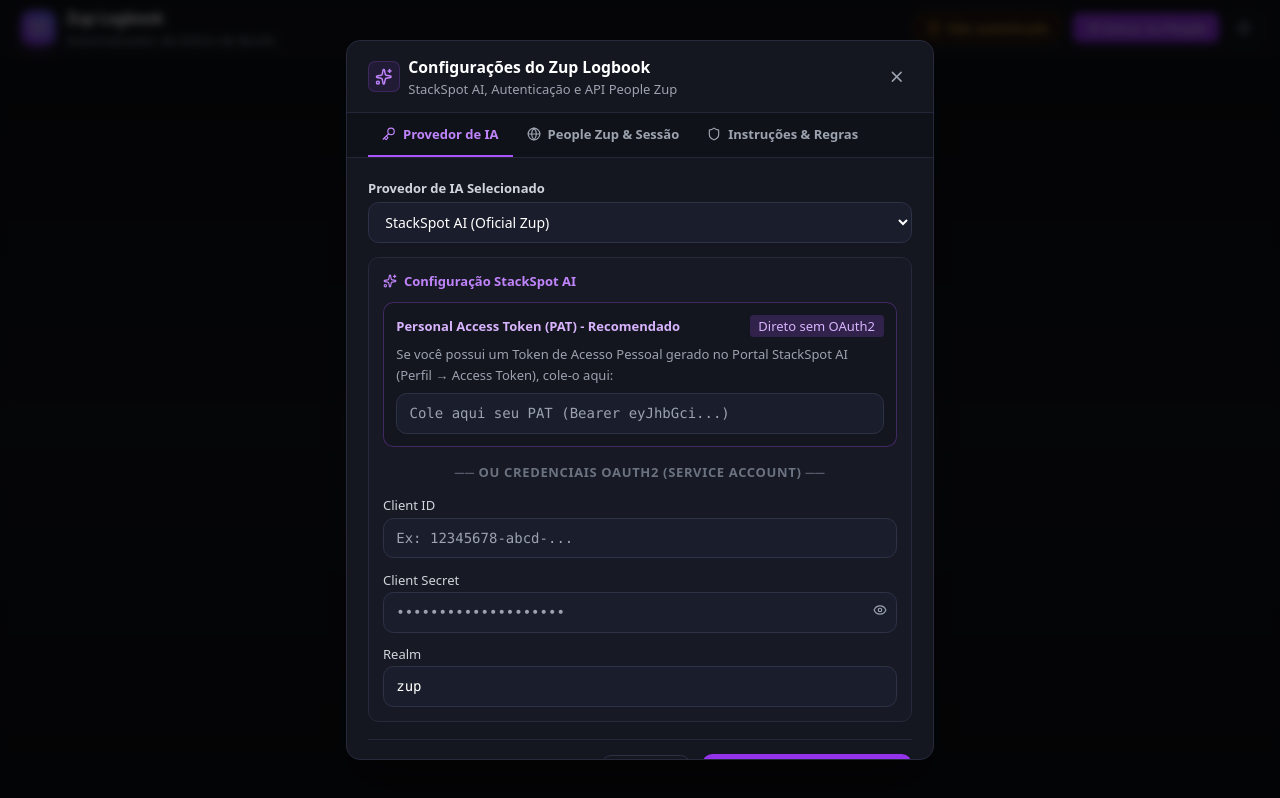
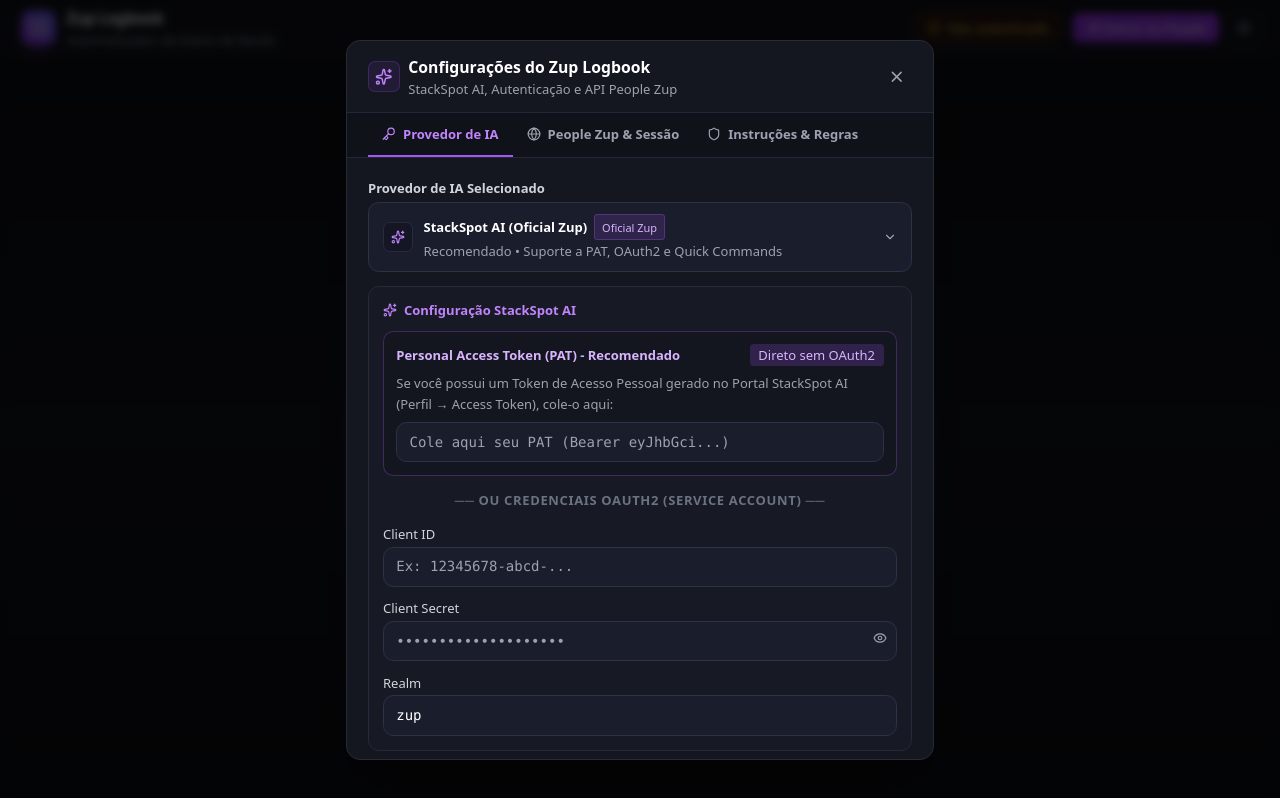
Before and after one commit to felipeaufe/zup-logbook, a React (Vite) app: page / in a window 1280 px wide. Both pictures are taken after a click on the button "Configurações (StackSpot AI, Endpoints, Regras)". Built offline with nearby package versions, Linux system fonts and the light colour scheme.

Commit message:
fix(ui): substituir select nativo por dropdown escuro personalizado no SettingsModal

```diff
--- a/src/renderer/components/SettingsModal.tsx
+++ b/src/renderer/components/SettingsModal.tsx
@@ -1,6 +1,23 @@
-import React, { useState, useEffect } from 'react';
+import React, { useState, useEffect, useRef } from 'react';
 import { AppSettings, AuthSession } from '../../types';
-import { X, Key, Globe, Sparkles, Shield, Save, Eye, EyeOff, Check, Copy, RefreshCw, AlertCircle, RotateCcw } from 'lucide-react';
+import {
+  X,
+  Key,
+  Globe,
+  Sparkles,
+  Shield,
+  Save,
+  Eye,
+  EyeOff,
+  Check,
+  Copy,
+  RefreshCw,
+  AlertCircle,
+  RotateCcw,
+  ChevronDown,
+  Bot,
+  Cpu,
+} from 'lucide-react';
 import {
   DEFAULT_INSTRUCTIONS,
   DEFAULT_LEADERSHIP_TEMPLATE,
@@ -35,6 +52,18 @@
   const [copiedToken, setCopiedToken] = useState(false);
   const [isRefreshingToken, setIsRefreshingToken] = useState(false);
   const [refreshFeedback, setRefreshFeedback] = useState<{ success: boolean; message: string } | null>(null);
+  const [isProviderSelectOpen, setIsProviderSelectOpen] = useState(false);
+  const providerSelectRef = useRef<HTMLDivElement>(null);
+
+  useEffect(() => {
+    const handleClickOutside = (event: MouseEvent) => {
+      if (providerSelectRef.current && !providerSelectRef.current.contains(event.target as Node)) {
+        setIsProviderSelectOpen(false);
+      }
+    };
+    document.addEventListener('mousedown', handleClickOutside);
+    return () => document.removeEventListener('mousedown', handleClickOutside);
+  }, []);
 
   useEffect(() => {
     setFormData(settings);
@@ -162,19 +191,125 @@
         <form onSubmit={handleSave} className="flex-1 overflow-y-auto p-6 space-y-5">
           {activeTab === 'ai' && (
             <div className="space-y-4">
-              <div>
+              <div className="relative" ref={providerSelectRef}>
                 <label className="block text-sm font-semibold text-gray-300 mb-1.5">
                   Provedor de IA Selecionado
                 </label>
-                <select
-                  value={formData.aiProvider}
-                  onChange={(e) => setFormData({ ...formData, aiProvider: e.target.value as any })}
-                  className="w-full bg-[#1A1D2B] border border-[#2D3247] rounded-xl px-3.5 py-2.5 text-base text-white focus:outline-none focus:border-purple-500"
-                >
-                  <option value="stackspot">StackSpot AI (Oficial Zup)</option>
-                  <option value="gemini">Google Gemini (Alternativa)</option>
-                  <option value="openai">OpenAI (GPT-4o / GPT-4o-mini)</option>
-                </select>
+
+                {(() => {
+                  const providers = [
+                    {
+                      id: 'stackspot' as const,
+                      name: 'StackSpot AI (Oficial Zup)',
+                      description: 'Recomendado • Suporte a PAT, OAuth2 e Quick Commands',
+                      badge: 'Oficial Zup',
+                      icon: Sparkles,
+                      iconColor: 'text-purple-400',
+                    },
+                    {
+                      id: 'gemini' as const,
+                      name: 'Google Gemini (Alternativa)',
+                      description: 'Modelos gemini-2.5-flash e gemini-pro via API Key',
+                      badge: 'Google Cloud',
+                      icon: Bot,
+                      iconColor: 'text-blue-400',
+                    },
+                    {
+                      id: 'openai' as const,
+                      name: 'OpenAI (GPT-4o / GPT-4o-mini)',
+                      description: 'Modelos GPT-4o e GPT-4o-mini via API Key',
+                      badge: 'OpenAI',
+                      icon: Cpu,
+                      iconColor: 'text-emerald-400',
+                    },
+                  ];
+
+                  const currentProvider = providers.find((p) => p.id === formData.aiProvider) || providers[0];
+                  const CurrentIcon = currentProvider.icon;
+
+                  return (
+                    <div className="relative">
+                      <button
+                        type="button"
+                        onClick={() => setIsProviderSelectOpen(!isProviderSelectOpen)}
+                        className={`w-full bg-[#1A1D2B] border rounded-xl px-4 py-3 text-left flex items-center justify-between transition-all cursor-pointer select-none ${
+                          isProviderSelectOpen
+                            ? 'border-purple-500 ring-2 ring-purple-500/20 shadow-lg shadow-purple-500/10'
+                            : 'border-[#2D3247] hover:border-purple-500/50 hover:bg-[#1E2234]'
+                        }`}
+                      >
+                        <div className="flex items-center gap-3">
+                          <div className={`p-2 rounded-lg bg-[#141624] border border-[#272B3E] ${currentProvider.iconColor}`}>
+                            <CurrentIcon className="w-4 h-4" />
+                          </div>
+                          <div>
+                            <div className="flex items-center gap-2">
+                              <span className="font-semibold text-white text-sm">
+                                {currentProvider.name}
+                              </span>
+                              <span className="text-[11px] px-2 py-0.5 rounded font-medium bg-purple-500/15 text-purple-300 border border-purple-500/30">
+                                {currentProvider.badge}
+                              </span>
+                            </div>
+                            <p className="text-xs text-gray-400 mt-0.5">{currentProvider.description}</p>
+                          </div>
+                        </div>
+                        <ChevronDown
+                          className={`w-4 h-4 text-gray-400 transition-transform duration-200 shrink-0 ml-2 ${
+                            isProviderSelectOpen ? 'rotate-180 text-purple-400' : ''
+                          }`}
+                        />
+                      </button>
+
+                      {isProviderSelectOpen && (
+                        <div className="absolute left-0 right-0 top-full mt-2 bg-[#171926] border border-[#2D3247] rounded-xl shadow-2xl overflow-hidden z-50 p-1.5 space-y-1 backdrop-blur-md">
+                          {providers.map((provider) => {
+                            const isSelected = formData.aiProvider === provider.id;
+                            const Icon = provider.icon;
+                            return (
+                              <div
+                                key={provider.id}
+                                onClick={() => {
+                                  setFormData({ ...formData, aiProvider: provider.id });
+                                  setIsProviderSelectOpen(false);
+                                }}
+                                className={`flex items-center justify-between p-3 rounded-lg cursor-pointer transition-all ${
+                                  isSelected
+                                    ? 'bg-purple-600/20 border border-purple-500/50 text-white'
+                                    : 'hover:bg-[#202436] text-gray-300 hover:text-white border border-transparent'
+                                }`}
+                              >
+                                <div className="flex items-center gap-3">
+                                  <div
+                                    className={`p-2 rounded-lg bg-[#12141F] border border-[#262A3D] ${provider.iconColor}`}
+                                  >
+                                    <Icon className="w-4 h-4" />
+                                  </div>
+                                  <div>
+                                    <div className="flex items-center gap-2">
+                                      <span className="font-semibold text-sm">{provider.name}</span>
+                                      <span
+                                        className={`text-[11px] px-1.5 py-0.5 rounded font-medium ${
+                                          isSelected
+                                            ? 'bg-purple-500/30 text-purple-200'
+                                            : 'bg-[#22273A] text-gray-400'
+                                        }`}
+                                      >
+                                        {provider.badge}
+                                      </span>
+                                    </div>
+                                    <p className="text-xs text-gray-400 mt-0.5">{provider.description}</p>
+                                  </div>
+                                </div>
+                                {isSelected && <Check className="w-4 h-4 text-purple-400 shrink-0" />}
+                              </div>
+                            );
+                          })}
+                        </div>
+                      )}
+                    </div>
+                  );
+                })()}
               </div>
 
               {formData.aiProvider === 'stackspot' && (
--- a/src/renderer/styles/globals.css
+++ b/src/renderer/styles/globals.css
@@ -4,9 +4,15 @@
 
 @layer base {
   html, body {
+    color-scheme: dark;
     @apply bg-[#0D0E12] text-gray-100 text-base selection:bg-purple-600/30 selection:text-purple-200;
     font-family: -apple-system, BlinkMacSystemFont, 'Segoe UI', Roboto, Helvetica, Arial, sans-serif;
     font-size: 14px;
+  }
+
+  select option {
+    background-color: #171926;
+    color: #ffffff;
   }
 }
 
```
